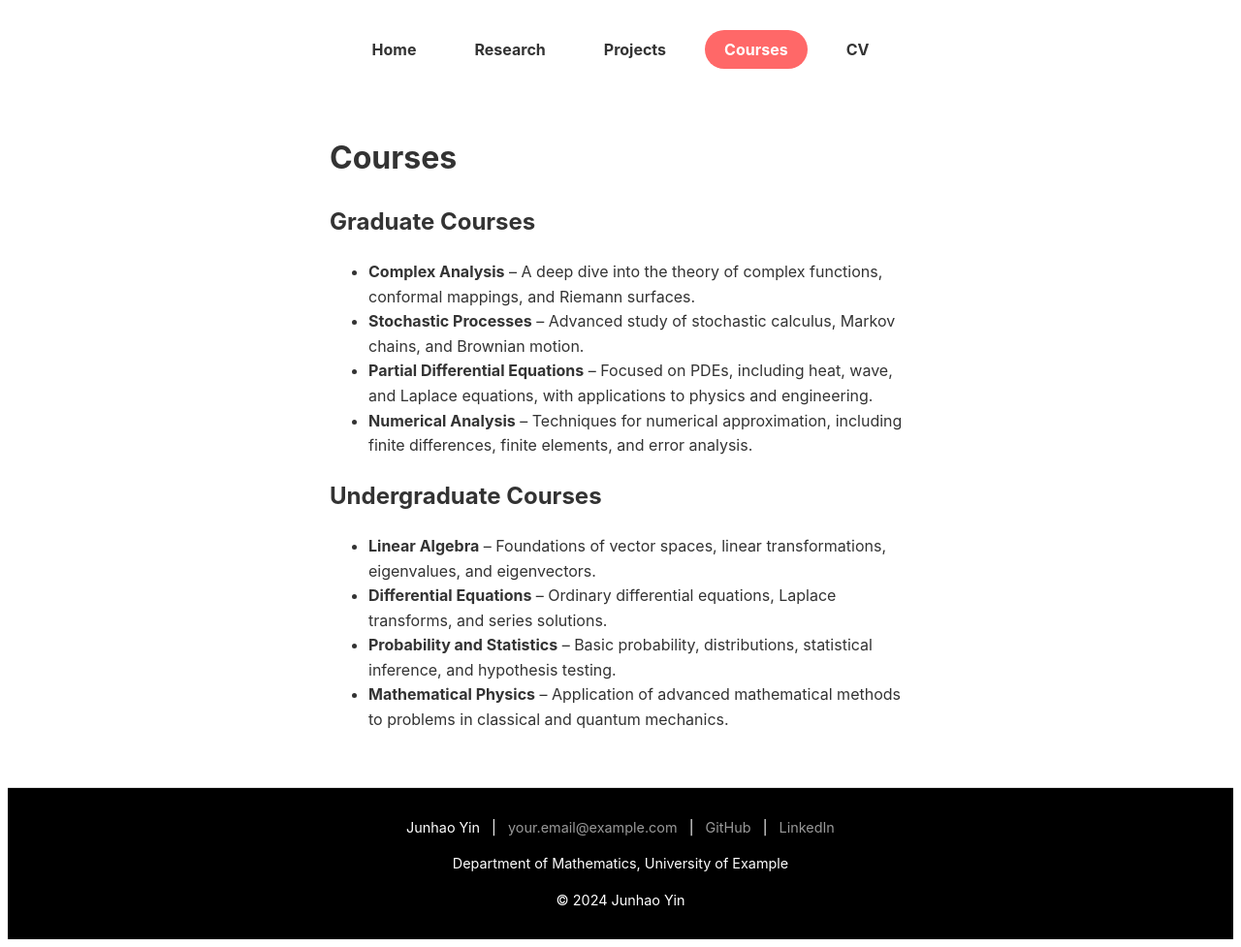
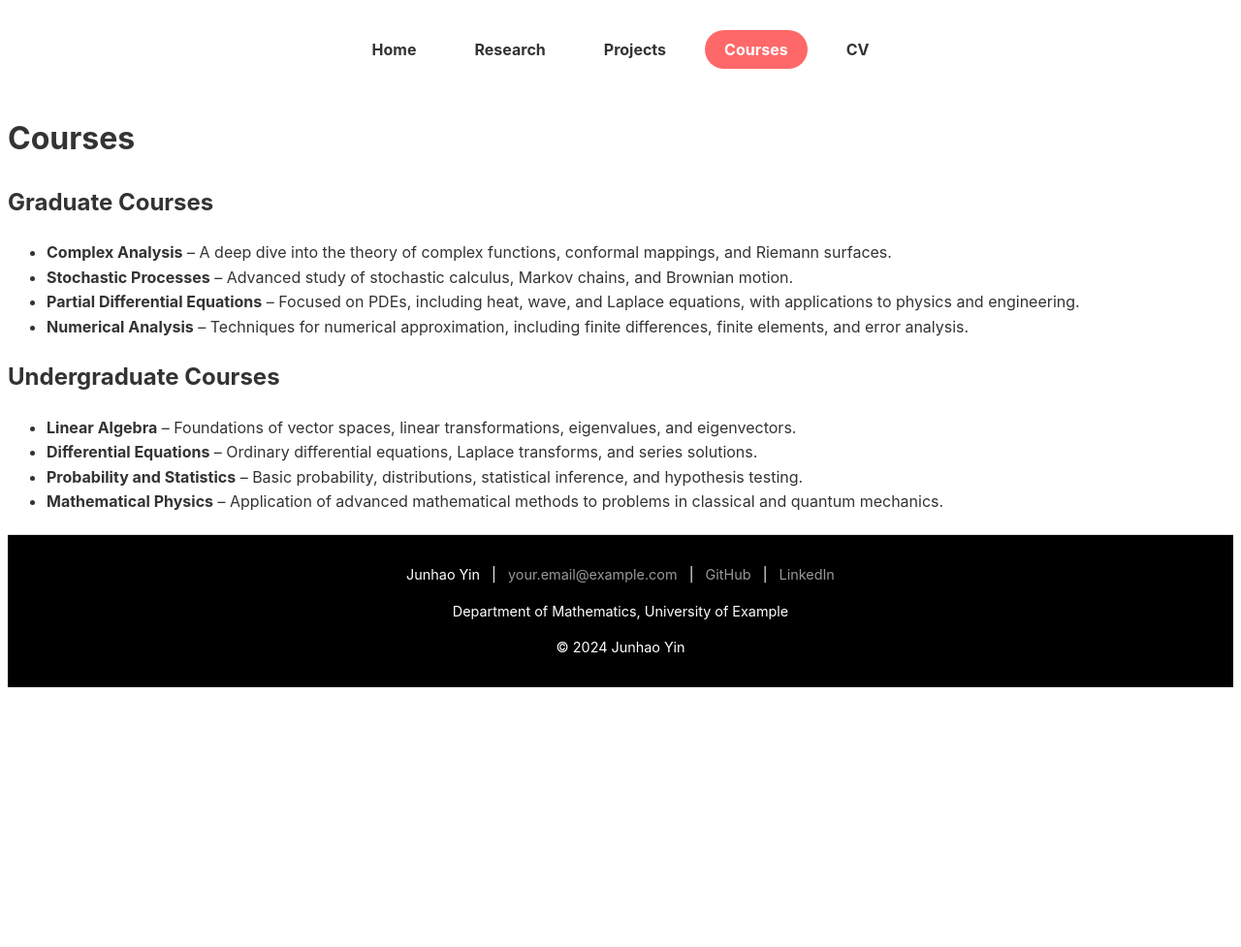
Before and after one commit to Yoon-1023/Yoon-1023.github.io, a Jekyll site: the page built from courses.md, in a window 1280 px wide. Shown: the whole page at 97% size. Built offline with Jekyll 4.4.1, drawn with Linux system fonts in a browser that asks for light colours; after the commit the page ends 900 px from its top, so only the background shows below that.

Commit message:
Update style.css

```diff
--- a/assets/css/style.css
+++ b/assets/css/style.css
@@ -1,11 +1,4 @@
 /* style.css */
-
-/* Constrain content width */
-.container {
-    max-width: 600px; /* Adjust as needed */
-    margin: 0 auto;
-    padding: 20px;
-}
 
 /* Font styling to match the Cayman theme */
 body {
```
